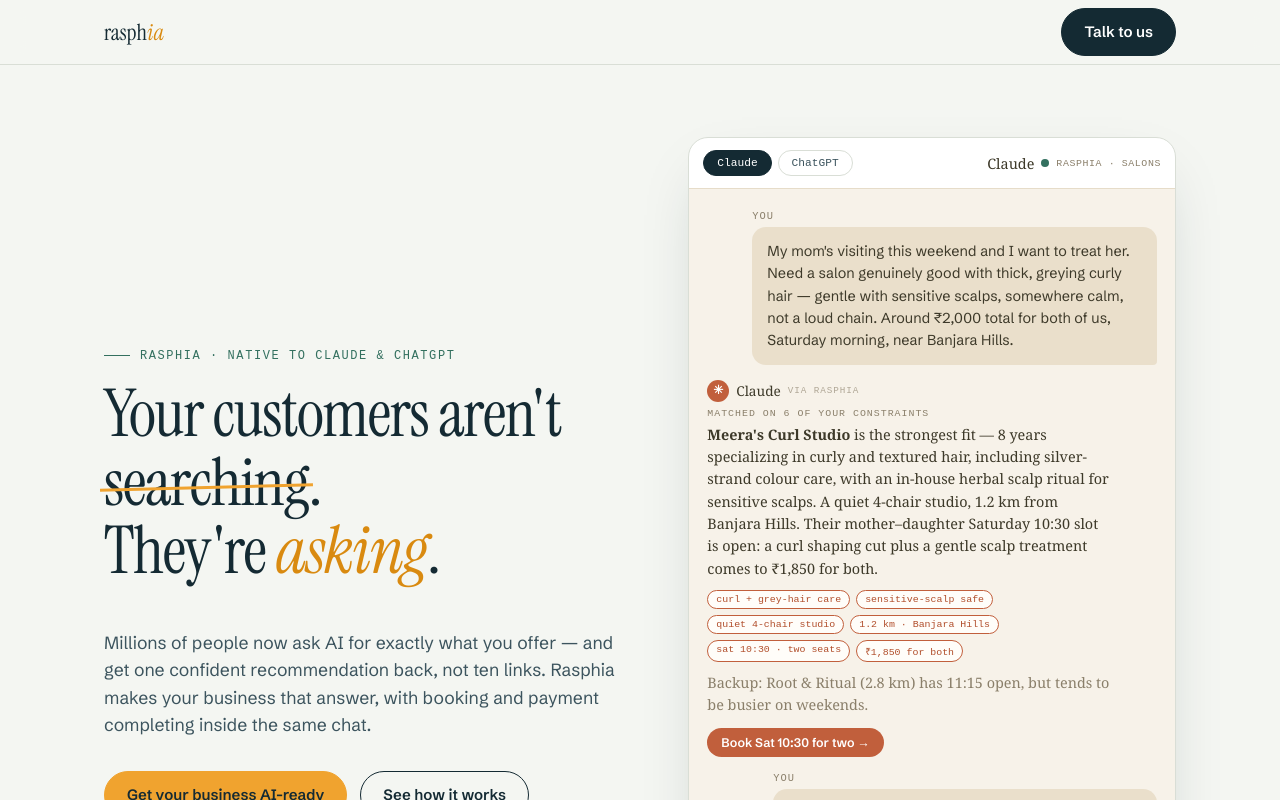
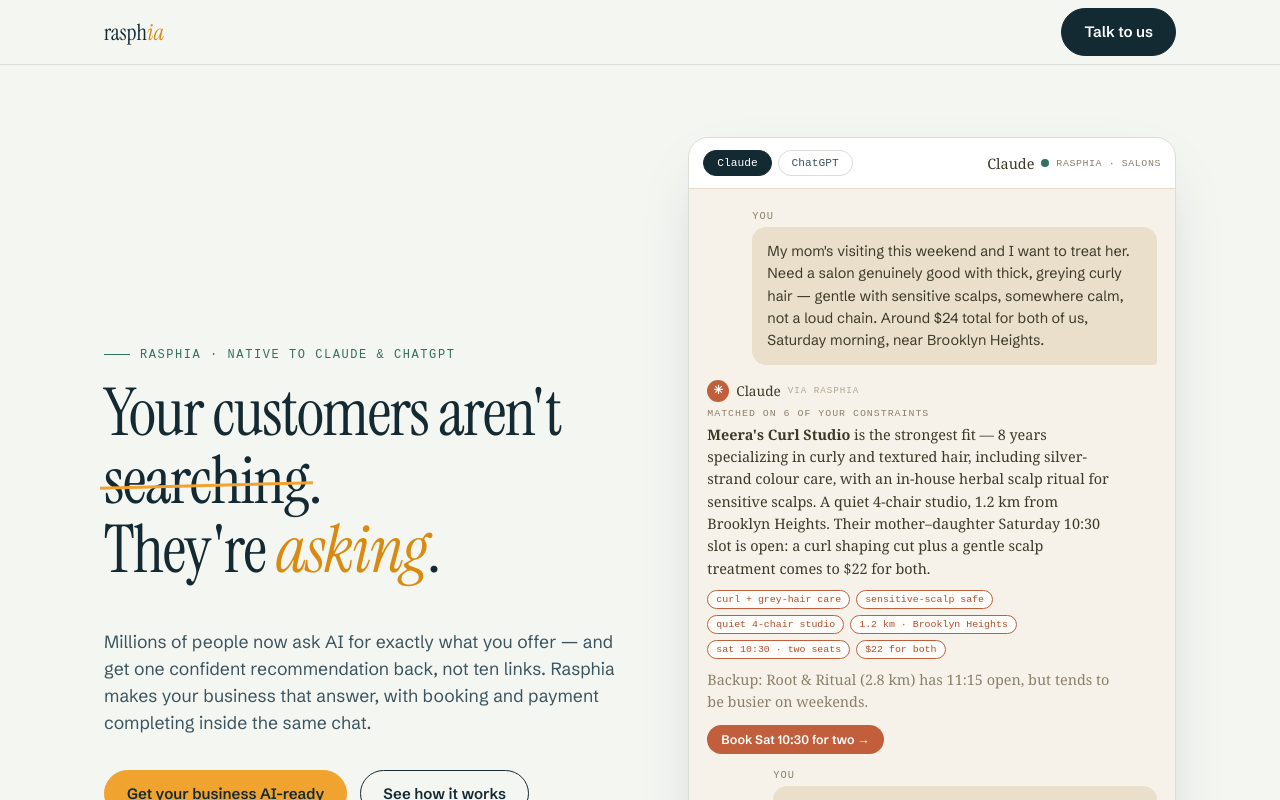
Before and after one commit to jjhbk/rasphia-merchants, a Next.js app: page / in a window 1280 px wide. Shown: the top 800 px of the page. Built offline with nearby package versions, Linux system fonts and the light colour scheme; no server answers; a web font is replaced by a local one.

Commit message:
location aware

```diff
--- a/app/page.tsx
+++ b/app/page.tsx
@@ -4,6 +4,18 @@
 import { InterestForm } from "./components/interest-form";
 
 type Scenario = { tag: string; user: string; note: string; business: string; body: string; chips: string[]; alternative: string; action: string; followup: string; confirmation: string };
+type Market = "IN" | "US" | "GB";
+
+const marketForLocale = (locale: string): Market => locale.toLowerCase().includes("-us") ? "US" : locale.toLowerCase().includes("-gb") ? "GB" : "IN";
+const marketCopy = (scenario: Scenario, market: Market): Scenario => {
+  if (market === "IN") return scenario;
+  const isUS = market === "US";
+  const money = (value: number) => new Intl.NumberFormat(isUS ? "en-US" : "en-GB", { style: "currency", currency: isUS ? "USD" : "GBP", maximumFractionDigits: 0 }).format(Math.round(value * (isUS ? 0.012 : 0.0095)));
+  const replace = (text: string) => text
+    .replace(/₹1,850/g, money(1850)).replace(/₹2,400/g, money(2400)).replace(/₹2,800/g, money(2800)).replace(/₹1,200–1,400/g, `${money(1200)}–${money(1400)}`).replace(/₹800/g, money(800)).replace(/₹4,500/g, money(4500)).replace(/₹7,200/g, money(7200)).replace(/₹6,500/g, money(6500)).replace(/₹12,000/g, money(12000)).replace(/₹2,000/g, money(2000)).replace(/₹3,000/g, money(3000)).replace(/₹8,000/g, money(8000))
+    .replace(/Banjara Hills/g, isUS ? "Brooklyn Heights" : "Clapham").replace(/Kondapur/g, isUS ? "Austin" : "Richmond").replace(/Madhapur/g, isUS ? "Cambridge" : "Islington").replace(/Pedana/g, isUS ? "Portland" : "Bristol");
+  return Object.fromEntries(Object.entries(scenario).map(([key, value]) => [key, typeof value === "string" ? replace(value) : Array.isArray(value) ? value.map((item) => typeof item === "string" ? replace(item) : item) : value])) as Scenario;
+};
 
 const scenarios: Scenario[] = [
   { tag: "SALONS", user: "My mom's visiting this weekend and I want to treat her. Need a salon genuinely good with thick, greying curly hair — gentle with sensitive scalps, somewhere calm, not a loud chain. Around ₹2,000 total for both of us, Saturday morning, near Banjara Hills.", note: "Matched on 6 of your constraints", business: "Meera's Curl Studio", body: " is the strongest fit — 8 years specializing in curly and textured hair, including silver-strand colour care, with an in-house herbal scalp ritual for sensitive scalps. A quiet 4-chair studio, 1.2 km from Banjara Hills. Their mother–daughter Saturday 10:30 slot is open: a curl shaping cut plus a gentle scalp treatment comes to ₹1,850 for both.", chips: ["curl + grey-hair care", "sensitive-scalp safe", "quiet 4-chair studio", "1.2 km · Banjara Hills", "sat 10:30 · two seats", "₹1,850 for both"], alternative: "Backup: Root & Ritual (2.8 km) has 11:15 open, but tends to be busier on weekends.", action: "Book Sat 10:30 for two →", followup: "Perfect — book it, and mention her scalp is sensitive.", confirmation: "Booked ✓ Saturday 10:30, two seats at Meera's Curl Studio. I've added a note about your mom's sensitive scalp, and your payment link for ₹1,850 is ready." },
@@ -19,9 +31,17 @@
   const [replayKey, setReplayKey] = useState(0);
   const [visibleCount, setVisibleCount] = useState(0);
   const [typingIndex, setTypingIndex] = useState<number | null>(null);
+  const [market, setMarket] = useState<Market>("IN");
   const cardRef = useRef<HTMLDivElement>(null);
   const startedRef = useRef(false);
-  const scenario = scenarios[scenarioIndex];
+  const scenario = marketCopy(scenarios[scenarioIndex], market);
+  useEffect(() => {
+    const timer = window.setTimeout(() => {
+      setMarket(marketForLocale(window.navigator.language));
+      setReplayKey((key) => key + 1);
+    }, 0);
+    return () => window.clearTimeout(timer);
+  }, []);
   useEffect(() => {
     if (!startedRef.current) return;
     setVisibleCount(0); setTypingIndex(null);
```
